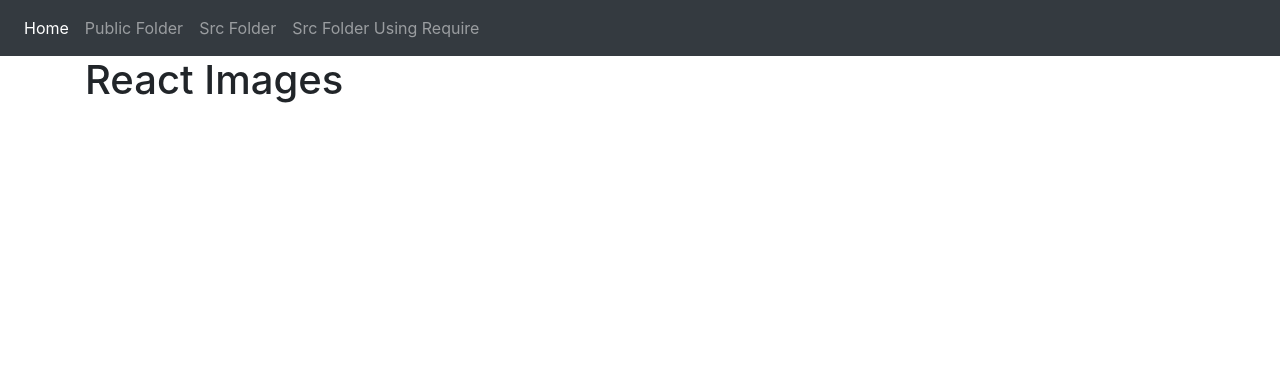
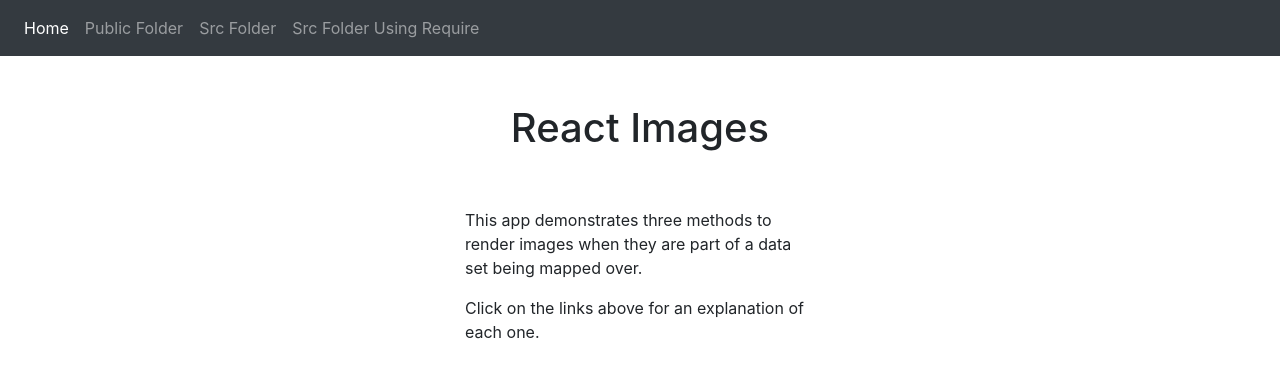
Before and after one commit to petercolella/react-images, a React (Create React App) app: page / in a window 1280 px wide. Shown: the top 378 px of the page. Built offline with nearby package versions, Linux system fonts and the light colour scheme.

Commit message:
updates styling and text of Home container

```diff
--- a/src/containers/Home/Home.jsx
+++ b/src/containers/Home/Home.jsx
@@ -2,9 +2,24 @@ import React from "react";
 
 const Home = () => {
   return (
-    <div>
-      <h1>React Images</h1>
-    </div>
+    <>
+      <div className="row my-5">
+        <div className="col">
+          <h1 className="text-center">React Images</h1>
+        </div>
+      </div>
+      <div className="row">
+        <div className="col"></div>
+        <div className="col">
+          <p>
+            This app demonstrates three methods to render images when they are
+            part of a data set being mapped over.
+          </p>
+          <p>Click on the links above for an explanation of each one.</p>
+        </div>
+        <div className="col"></div>
+      </div>
+    </>
   );
 };
 
```
